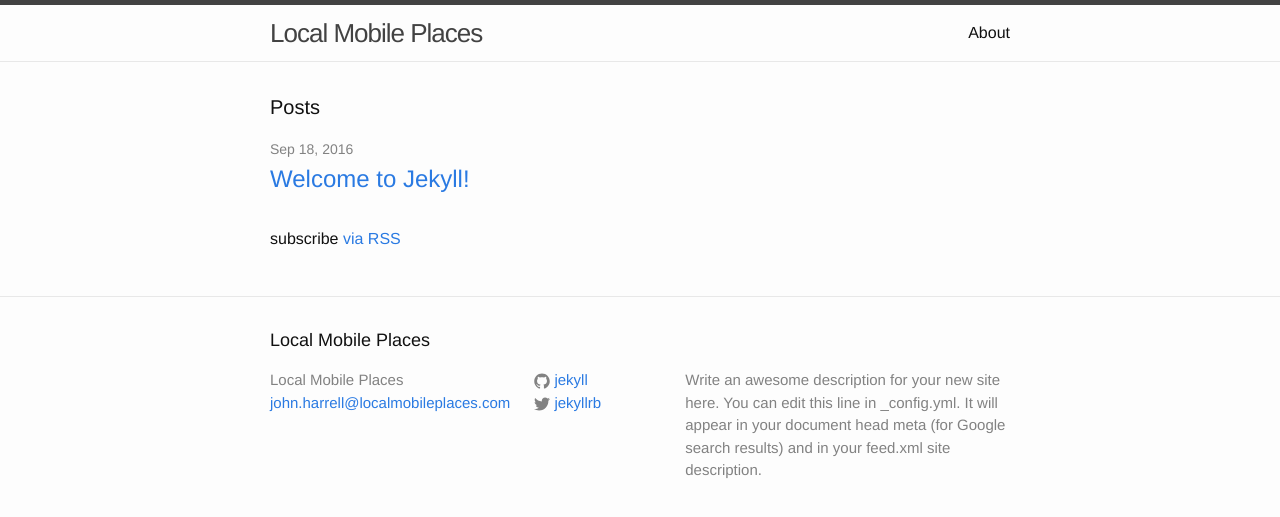
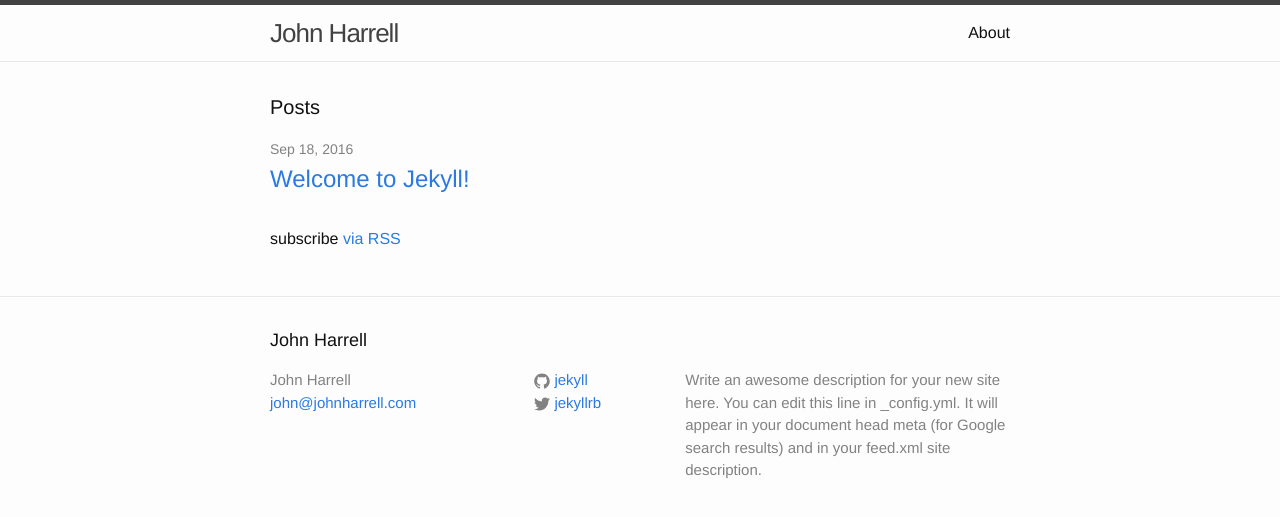
Before and after one commit to 5646Harrell/5646Harrell.github.io, a Jekyll site: the page built from index.html, in a window 1280 px wide. Shown: the top 517 px of the page. Built offline with Jekyll 4.4.1, drawn with Linux system fonts in a browser that asks for light colours.

Commit message:
Update _config.yml

```diff
--- a/_config.yml
+++ b/_config.yml
@@ -6,8 +6,8 @@
 # 'jekyll serve'. If you change this file, please restart the server process.
 
 # Site settings
-title: Local Mobile Places
-email: john.harrell@localmobileplaces.com
+title: John Harrell
+email: john@johnharrell.com
 description: > # this means to ignore newlines until "baseurl:"
   Write an awesome description for your new site here. You can edit this
   line in _config.yml. It will appear in your document head meta (for
```
